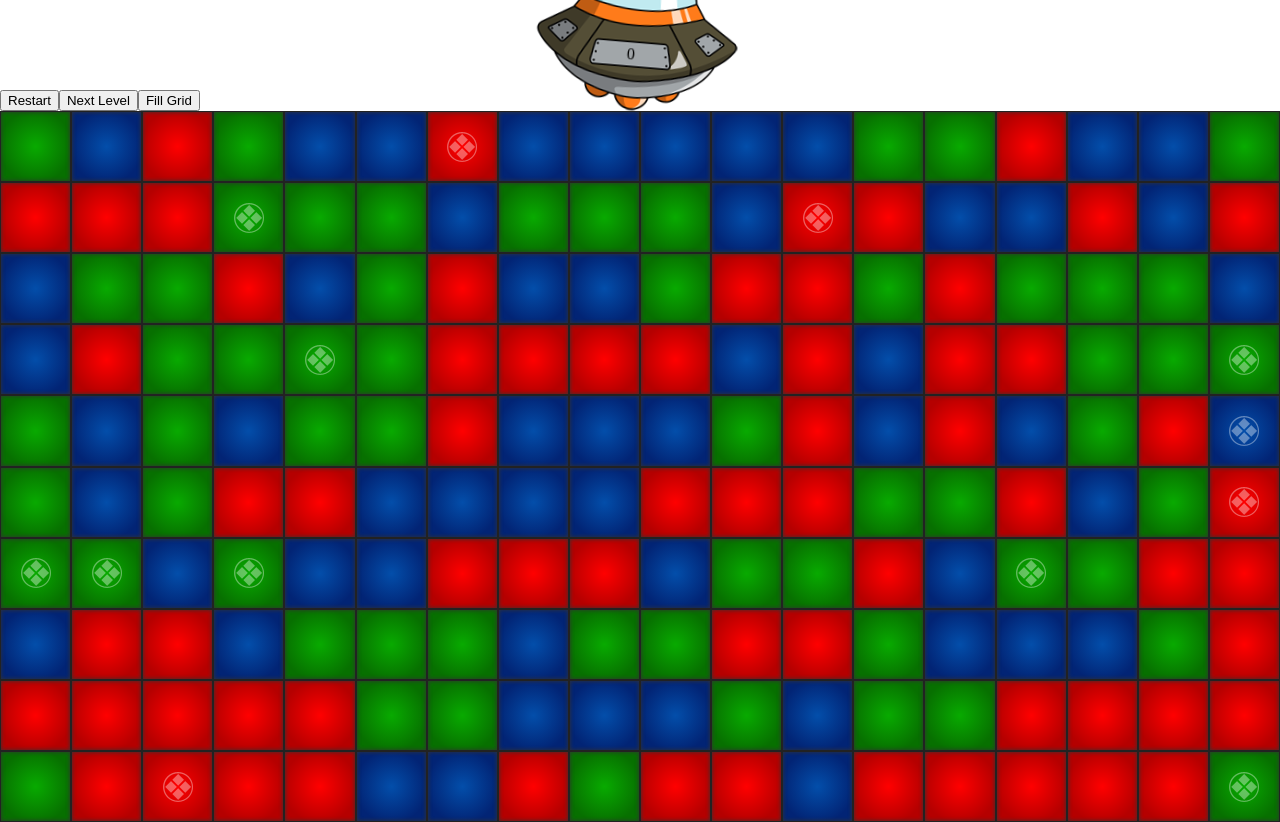
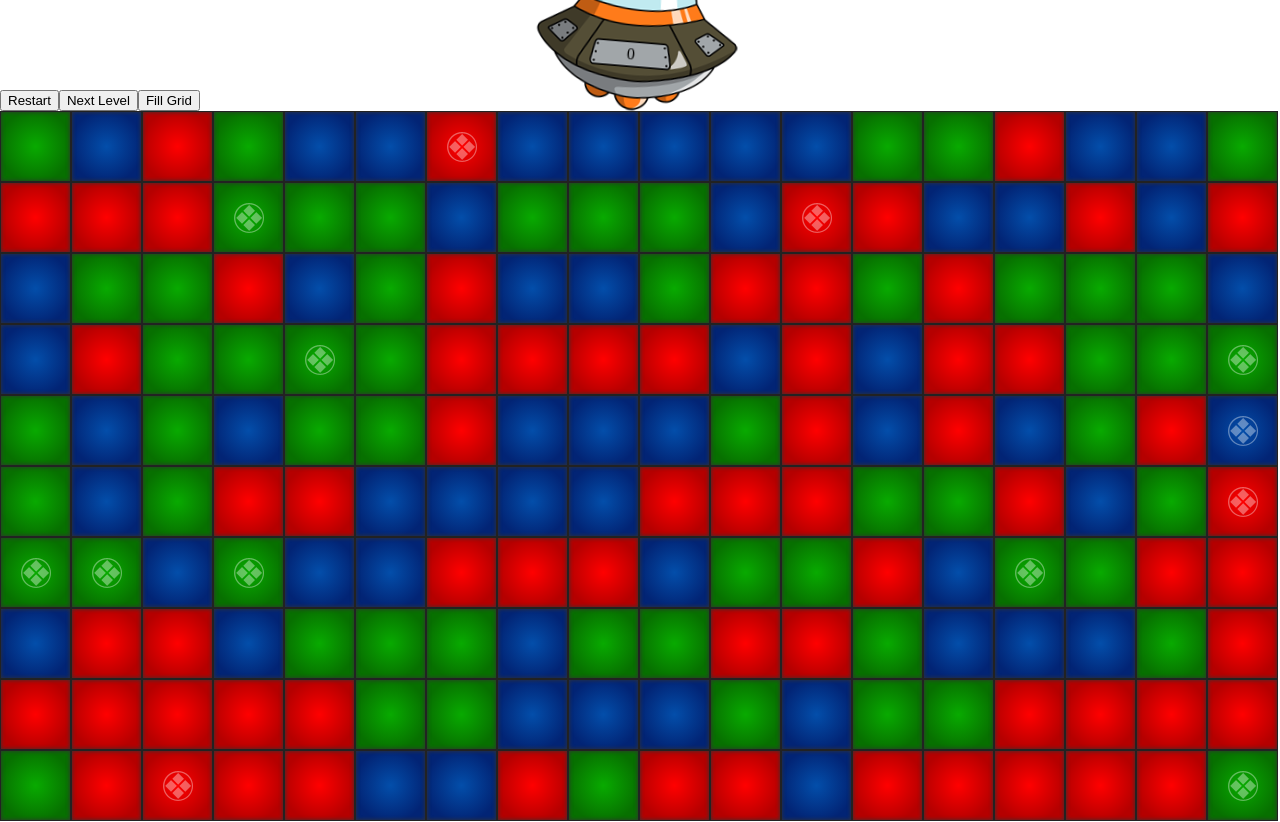
Before and after one commit to defektive/grid-buster, a website: page index.html in a window 1280 px wide. Drawn offline with Linux system fonts and the light colour scheme.

Commit message:
better sizing

```diff
--- a/css/style.css
+++ b/css/style.css
@@ -1,6 +1,6 @@
 
 html, body {
-	margin: 0;
+	margin: 0 auto;
 }
 
 #grid-buster-demo {
--- a/index.html
+++ b/index.html
@@ -15,13 +15,13 @@
 (function (){
 	var container = $("#grid-buster-demo"),
 		win = $(window),
-		width = container.width(),
+		width = win.width(),
 		height = win.height(),
 		tmpSize = Math.floor(width / 18),
 		blockSize = tmpSize < 32 ? 32 : tmpSize,
 		blocksWide = Math.floor(width / blockSize); // -100 for top bar
 
-	blockSize = width/blocksWide;
+	blockSize = Math.round(width/blocksWide);
 	let blocksHigh = Math.floor((height - 60) / blockSize)
 
 	new GridBuster({
```
